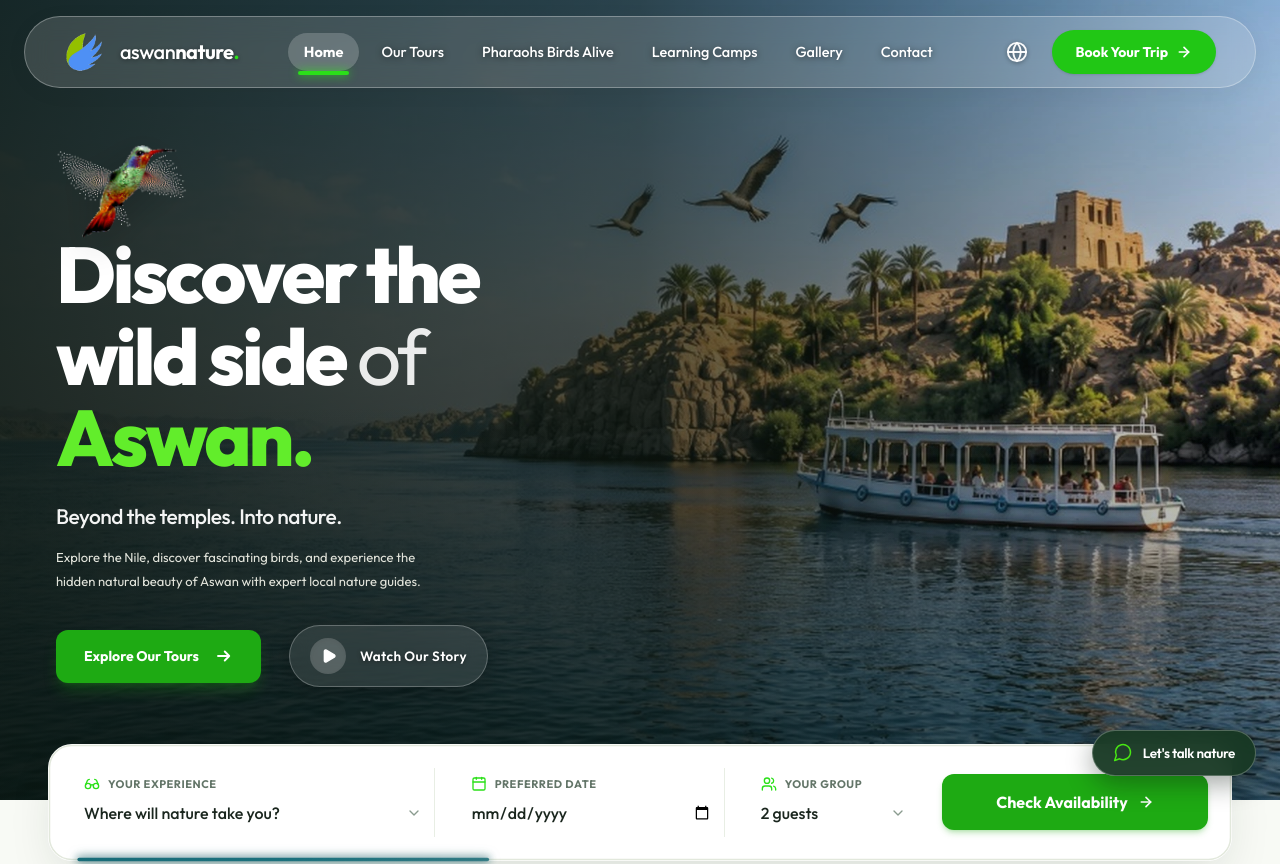
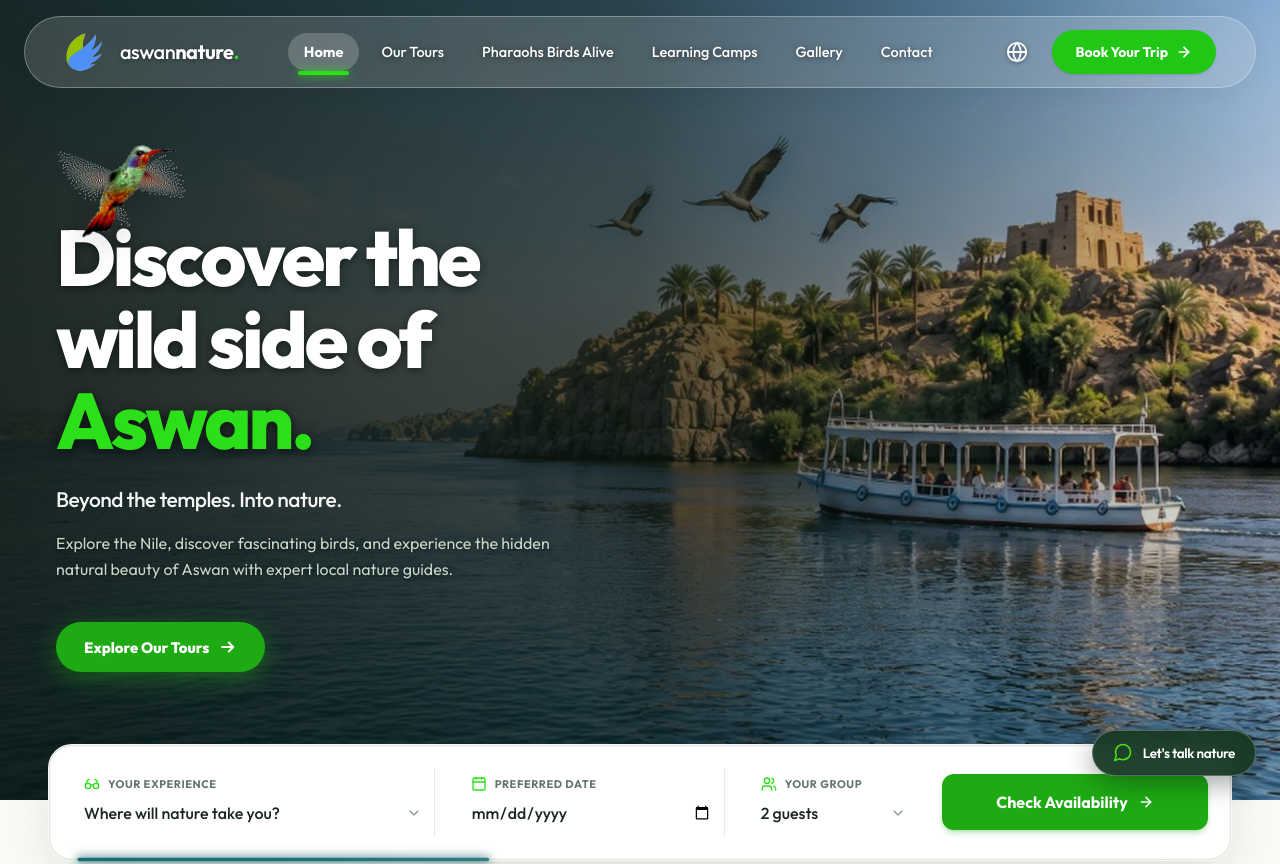
Before and after one commit to Islam-Shahat/Aswan-Nature, a React (Vite) app: page / in a window 1280 px wide. Shown: the top 864 px of the page. Built offline with nearby package versions, Linux system fonts and the light colour scheme; a web font is replaced by a local one.

Commit message:
Remove Watch Our Story video button from Hero section

```diff
--- a/src/components/Hero.jsx
+++ b/src/components/Hero.jsx
@@ -1,9 +1,6 @@
-import React, { useState } from 'react';
-import { X, Play } from 'lucide-react';
+import React from 'react';
 
 export const Hero = ({ onExploreTours, currentLang = 'EN' }) => {
-  const [videoModalOpen, setVideoModalOpen] = useState(false);
-
   return (
     <section id="hero" className="relative min-h-screen h-[100dvh] bg-[#2c281a] text-white isolate overflow-hidden flex flex-col justify-between">
       {/* Background Nile Boat & Flying Birds in Aswan Image (mirrors dynamically based on language direction) */}
@@ -28,42 +25,40 @@ export const Hero = ({ onExploreTours, currentLang = 'EN' }) => {
             : 'bg-gradient-to-r from-[#0C1812]/90 via-[#0F180F]/70 to-[#10150C]/10'
         }`}
       />
-      <div className="absolute inset-0 -z-10 bg-gradient-to-t from-[#09120C]/40 via-transparent to-transparent" />
 
-      {/* Main Hero Content */}
-      <div className="w-[min(1240px,calc(100%-40px))] sm:w-[min(1240px,calc(100%-80px))] lg:w-[min(1240px,calc(100%-112px))] mx-auto pt-28 sm:pt-32 lg:pt-36 my-auto">
+      {/* Top Spacer for floating header */}
+      <div className="pt-24 sm:pt-28" />
+
+      {/* Hero Typography & Primary CTA Section */}
+      <div className="w-[min(1240px,calc(100%-40px))] sm:w-[min(1240px,calc(100%-80px))] lg:w-[min(1240px,calc(100%-112px))] mx-auto my-auto relative z-10">
         <h1 className="font-heading font-extrabold text-[clamp(44px,6.15vw,87px)] tracking-[-0.04em] leading-[1.04] mt-4 sm:mt-6 rtl:font-arabic rtl:text-[clamp(40px,5.5vw,70px)] rtl:leading-[1.25] rtl:tracking-tight">
-          {currentLang === 'AR' ? (
-            <>
-              اكتشف الوجه<br />
-              البري <span className="font-normal text-white/90">في</span><br />
-              <span className="text-[#62ed2b]">أسوان.</span>
-            </>
-          ) : (
-            <>
-              Discover the<br />
-              wild side <span className="font-normal text-white/90">of</span><br />
-              <span className="text-[#62ed2b]">Aswan.</span>
-            </>
-          )}
+          <span className="block text-white drop-shadow-[0_2px_4px_rgba(0,0,0,0.5)]">
+            {currentLang === 'AR' ? 'اكتشف روعة' : 'Discover the'}
+          </span>
+          <span className="block text-white drop-shadow-[0_2px_4px_rgba(0,0,0,0.5)]">
+            {currentLang === 'AR' ? 'الطبيعة البرية في' : 'wild side of'}
+          </span>
+          <span className="block text-[#2BE019] drop-shadow-[0_2px_6px_rgba(0,0,0,0.6)]">
+            {currentLang === 'AR' ? 'أسوان.' : 'Aswan.'}
+          </span>
         </h1>
 
         <h2 className="font-heading text-lg sm:text-xl lg:text-[21px] font-medium tracking-tight text-white/95 mt-5 sm:mt-6 leading-snug rtl:font-arabic rtl:tracking-normal">
-          {currentLang === 'AR' ? 'ما وراء المعابد. في قلب الطبيعة.' : 'Beyond the temples. Into nature.'}
+          {currentLang === 'AR' ? 'أبعد من المعابد. إلى قلب الطبيعة.' : 'Beyond the temples. Into nature.'}
         </h2>
 
-        <p className="text-xs sm:text-[13px] text-[#e2e4db] max-w-[370px] mt-3.5 leading-[1.85] rtl:leading-[2]">
+        <p className="text-[#C5D8C8] text-sm sm:text-base max-w-lg mt-3 sm:mt-4 leading-relaxed font-normal drop-shadow-[0_1px_2px_rgba(0,0,0,0.5)] rtl:font-arabic">
           {currentLang === 'AR'
-            ? 'استكشف النيل واكتشف الطيور الساحرة واستمتع بجمال أسوان الطبيعي الخفي مع مرشدين محليين خبراء.'
+            ? 'أبحر في قنوات النيل العذراء، وتعرّف على أندر الطيور والبيئات الطبيعية الخفية بصحبة خبراء محليين.'
             : 'Explore the Nile, discover fascinating birds, and experience the hidden natural beauty of Aswan with expert local nature guides.'}
         </p>
 
-        {/* Hero Action Buttons */}
-        <div className="flex items-center gap-5 sm:gap-7 mt-7 sm:mt-8 rtl:gap-4">
+        {/* Action Button: Explore Our Tours */}
+        <div className="flex flex-wrap items-center gap-3 sm:gap-4 mt-8 sm:mt-10">
           <button
+            className="inline-flex items-center justify-center gap-2.5 px-6 sm:px-7 py-3 sm:py-3.5 rounded-full bg-[#1EAA13] hover:bg-[#18910F] text-white min-h-[48px] sm:min-h-[50px] shadow-[0_6px_25px_rgba(30,170,19,0.45)] hover:shadow-[0_8px_30px_rgba(30,170,19,0.6)] hover:-translate-y-0.5 active:scale-95 transition-all duration-300 font-extrabold text-sm sm:text-[15px] cursor-pointer"
+            type="button"
             onClick={onExploreTours}
-            className="inline-flex items-center justify-center gap-3 sm:gap-4 px-6 sm:px-7 py-3.5 sm:py-4 bg-[#1EAA13] hover:bg-[#18930F] text-white font-bold text-sm sm:text-[14px] rounded-xl leading-normal whitespace-nowrap min-h-[48px] sm:min-h-[50px] shadow-lg shadow-[#1EAA13]/25 hover:-translate-y-0.5 active:scale-95 transition-all duration-200 cursor-pointer"
-            type="button"
           >
             <span>{currentLang === 'AR' ? 'استكشف جولاتنا' : 'Explore Our Tours'}</span>
             <svg
@@ -81,70 +76,11 @@ export const Hero = ({ onExploreTours, currentLang = 'EN' }) => {
               <path d="M4 12h15M13 6l6 6-6 6" />
             </svg>
           </button>
-
-          <button
-            className="inline-flex items-center gap-3 sm:gap-3.5 px-4 sm:px-5 py-2.5 sm:py-3 rounded-full bg-white/10 hover:bg-white/20 backdrop-blur-md border border-white/25 hover:border-white/50 text-white min-h-[48px] sm:min-h-[50px] shadow-[0_4px_20px_rgba(0,0,0,0.25)] hover:shadow-[0_6px_24px_rgba(0,0,0,0.35)] hover:-translate-y-0.5 active:scale-95 transition-all duration-300 group cursor-pointer"
-            type="button"
-            onClick={() => setVideoModalOpen(true)}
-            aria-label={currentLang === 'AR' ? 'شاهد قصتنا' : 'Watch Our Story'}
-          >
-            {/* Elevated Play Icon Badge */}
-            <span className="relative flex items-center justify-center">
-              <span className="w-8 h-8 sm:w-9 sm:h-9 rounded-full bg-white/20 group-hover:bg-[#2BE019] text-white group-hover:text-[#0A1810] flex items-center justify-center transition-all duration-300 shadow-inner group-hover:scale-105 group-hover:shadow-[0_0_12px_#2BE019]">
-                <Play className="w-3.5 h-3.5 sm:w-4 sm:h-4 fill-current ml-0.5 rtl:ml-0 rtl:mr-0.5" />
-              </span>
-            </span>
-            <span className="text-xs sm:text-[13.5px] font-semibold tracking-wide drop-shadow-[0_1px_2px_rgba(0,0,0,0.4)] whitespace-nowrap">
-              {currentLang === 'AR' ? 'شاهد قصتنا' : 'Watch Our Story'}
-            </span>
-          </button>
         </div>
       </div>
 
       {/* Hero Bottom Padding Spacer */}
       <div className="w-[min(1240px,calc(100%-40px))] sm:w-[min(1240px,calc(100%-80px))] lg:w-[min(1240px,calc(100%-112px))] mx-auto pb-6 sm:pb-8 pt-4" />
-
-      {/* Video Modal */}
-      {videoModalOpen && (
-        <div className="fixed inset-0 z-50 flex items-center justify-center p-4 bg-black/85 backdrop-blur-md animate-in fade-in duration-200">
-          <div className="relative w-full max-w-3xl bg-[#0F231A] rounded-2xl overflow-hidden border border-white/20 shadow-2xl">
-            <button
-              onClick={() => setVideoModalOpen(false)}
-              className="absolute top-4 right-4 z-20 text-white/80 hover:text-white p-2 rounded-full bg-black/40 cursor-pointer"
-            >
-              <X className="w-5 h-5" />
-            </button>
-            <div className="p-8 sm:p-12 text-center text-white">
-              <div className="w-16 h-16 rounded-full bg-[#2BE019]/20 border border-[#2BE019] flex items-center justify-center mx-auto mb-6 text-[#2BE019]">
-                <svg
-                  width="32"
-                  height="32"
-                  viewBox="0 0 24 24"
-                  fill="none"
-                  stroke="currentColor"
-                  strokeWidth="2"
-                  strokeLinecap="round"
-                  strokeLinejoin="round"
-                  className="ml-1 fill-current"
-                >
-                  <path d="m9 5 11 7-11 7Z" />
-                </svg>
-              </div>
-              <h3 className="text-2xl sm:text-3xl font-extrabold mb-3">
-                {currentLang === 'AR' ? 'قصة طبيعة أسوان' : 'The Aswan Nature Story'}
-              </h3>
-              <p className="text-sm sm:text-base text-[#C2D6C6] max-w-lg mx-auto leading-relaxed mb-6">
-                {currentLang === 'AR'
-                  ? 'رحلة بصرية تأخذكم بين جزر الشلال الأول وبحيرة خزان أسوان، لرصد أندر الطيور وحياة النيل الطبيعية التي لا يراها أغلب الزوار.'
-                  : 'A visual documentary through the First Cataract Islands and Aswan Reservoir, discovering rare migrant birds and ancient wildlife sanctuaries.'}
-              </p>
-              <div className="inline-flex items-center gap-2 text-xs uppercase tracking-widest text-[#2BE019] font-bold bg-[#2BE019]/10 px-4 py-2 rounded-full border border-[#2BE019]/30">
-                Official Video Documentary
-              </div>
-            </div>
-          </div>
-        </div>
-      )}
     </section>
   );
 };
```
